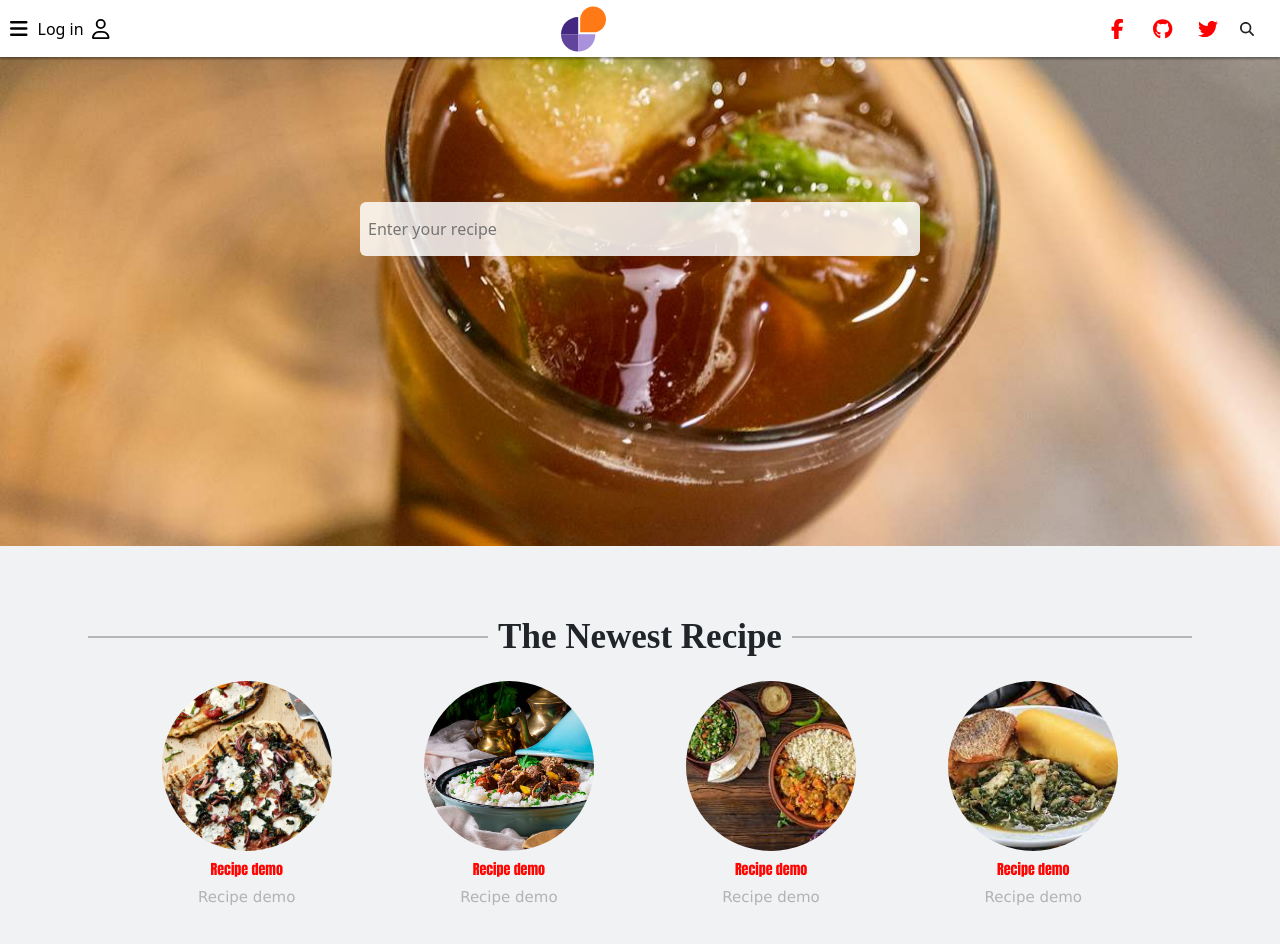
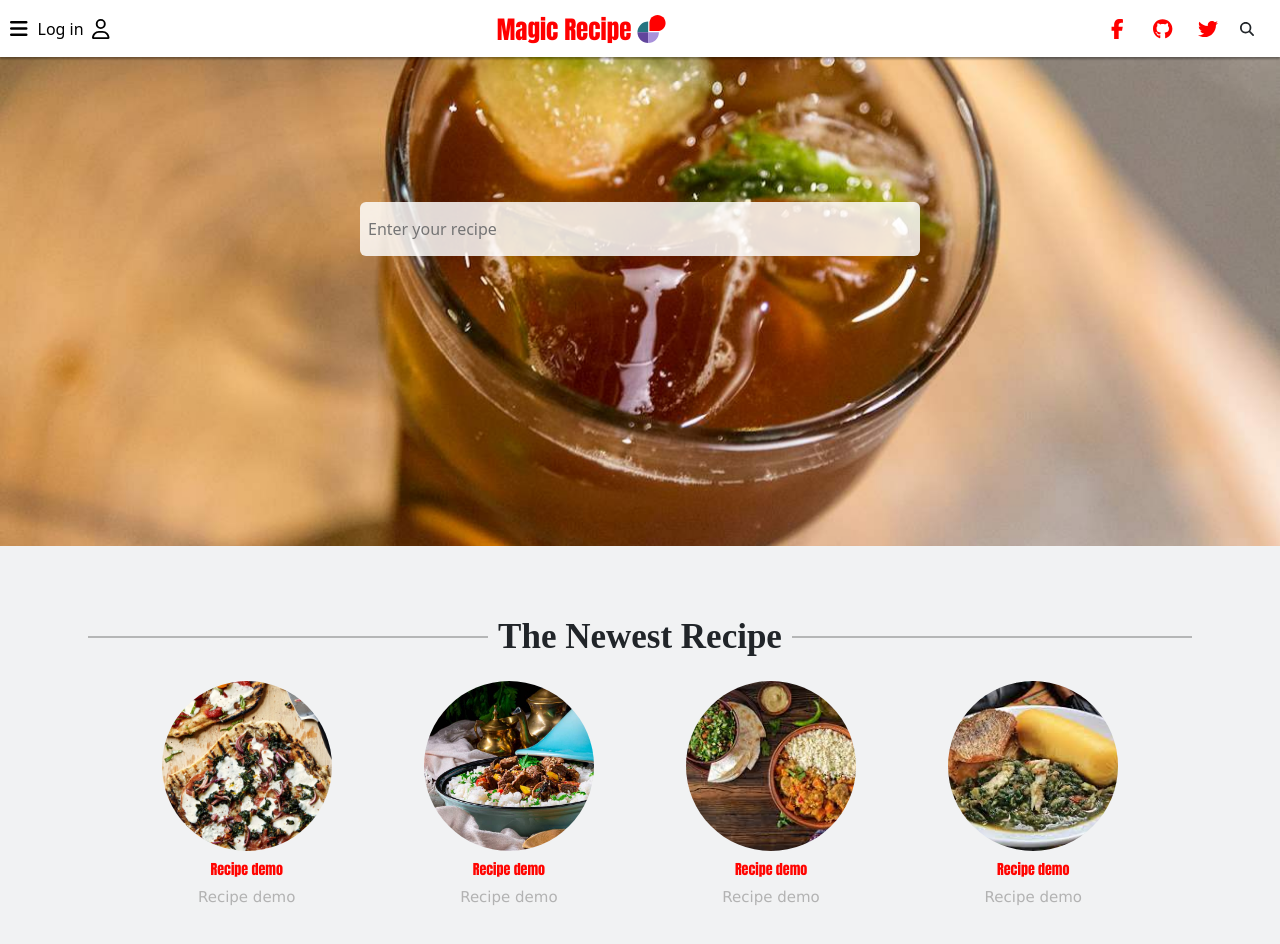
Before and after one commit to Blessman-Newton/magic_recipe, a React (Create React App) app in the folder recipe_app/frontend/: page / in a window 1280 px wide. Shown: the top 944 px of the page. Built offline with nearby package versions, Linux system fonts and the light colour scheme.

Commit message:
Update navbar

```diff
--- a/recipe_app/frontend/src/component/Navbar.jsx
+++ b/recipe_app/frontend/src/component/Navbar.jsx
@@ -42,8 +42,39 @@ class Navbar extends Component {
                     </Link>
             </div>
                 <div className="logo">
-                    <Link to="/">
-                        <svg id="logo-13" width="49" height="48" viewBox="0 0 49 48" fill="none" xmlns="http://www.w3.org/2000/svg"> <path d="M1.98441 29.2899C1.98441 27.0299 2.42954 24.7919 3.29444 22.704C4.15935 20.6159 5.42701 18.7187 7.02513 17.1206C8.62324 15.5225 10.5204 14.2548 12.6084 13.3899C14.6965 12.5251 16.9344 12.0799 19.1945 12.0799V29.2899H1.98441Z" className="ccustom" fill="#442781"></path> <path d="M1.98441 29.2899C1.98441 31.55 2.42954 33.7879 3.29444 35.876C4.15935 37.964 5.42701 39.8612 7.02513 41.4593C8.62324 43.0574 10.5204 44.3251 12.6084 45.19C14.6965 46.0549 16.9344 46.5 19.1945 46.5V29.2899H1.98441Z" className="ccompli1" fill="#61459C"></path> <path d="M36.4043 29.2899C36.4043 31.55 35.9595 33.7879 35.0947 35.876C34.2298 37.964 32.9622 39.8612 31.3638 41.4593C29.7657 43.0574 27.8685 44.3251 25.7804 45.19C23.6925 46.0549 21.4545 46.5 19.1945 46.5V29.2899H36.4043Z" className="ccompli2" fill="#A992DB"></path> <path d="M47.0156 14.422C47.0156 21.5586 41.23 27.344 34.0935 27.344H21.1716V14.422C21.1716 7.2854 26.957 1.5 34.0935 1.5C41.23 1.5 47.0156 7.2854 47.0156 14.422Z" className="ccustom" fill="#FF7917"></path> </svg>
+                    <Link to="/"
+                        style={{
+                            display: 'flex',
+                            justifyContent: 'center',
+                            alignItems: 'center',
+                            gap: '3px',
+                            textDecoration: 'none',
+
+                        }}
+                    >
+                        <h1>
+                            Magic Recipe
+                        </h1>
+                        <svg
+                        id="logo-13"
+                        width="35"
+                        height="30"
+                        viewBox="0 0 49 48"
+                        fill="none"
+                        xmlns="http://www.w3.org/2000/svg">
+                        <path d="M1.98441 29.2899C1.98441 27.0299 2.42954
+                        24.7919 3.29444 22.704C4.15935 20.6159 5.42701 18.7187
+                        7.02513 17.1206C8.62324 15.5225 10.5204 14.2548 12.6084
+                        13.3899C14.6965 12.5251 16.9344 12.0799 19.1945 12.0799V29.2899H1.98441Z"
+                        className="ccustom" fill="#277481"></path> <path d="M1.98441 29.2899C1.98441 31.55
+                        2.42954 33.7879 3.29444 35.876C4.15935 37.964 5.42701 39.8612 7.02513 41.4593C8.62324
+                        43.0574 10.5204 44.3251 12.6084 45.19C14.6965 46.0549 16.9344 46.5 19.1945 46.5V29.2899H1.98441Z"
+                        className="ccompli1" fill="#61459C"></path> <path d="M36.4043 29.2899C36.4043 31.55 35.9595
+                        33.7879 35.0947 35.876C34.2298 37.964 32.9622 39.8612 31.3638 41.4593C29.7657 43.0574 27.8685
+                        44.3251 25.7804 45.19C23.6925 46.0549 21.4545 46.5 19.1945 46.5V29.2899H36.4043Z"
+                        className="ccompli2" fill="#A992DB"></path> <path d="M47.0156 14.422C47.0156
+                        21.5586 41.23 27.344 34.0935 27.344H21.1716V14.422C21.1716 7.2854 26.957 1.5 34.0935
+                        1.5C41.23 1.5 47.0156 7.2854 47.0156 14.422Z" className="ccustom" fill="#FF0000"></path></svg>
                     </Link>
                 </div>
                 <ul id="nav-items" className={this.state.clicked ?
```
